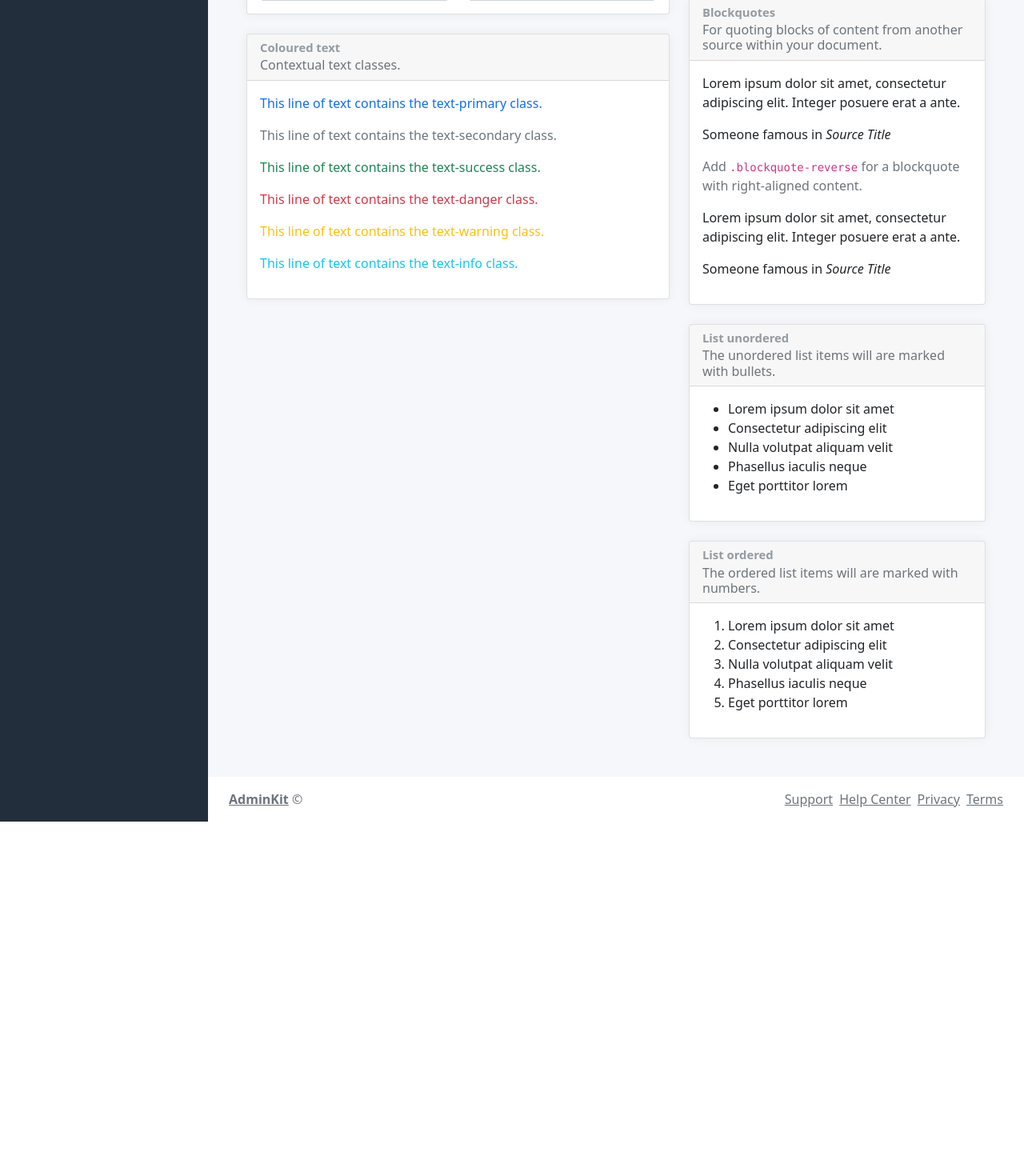
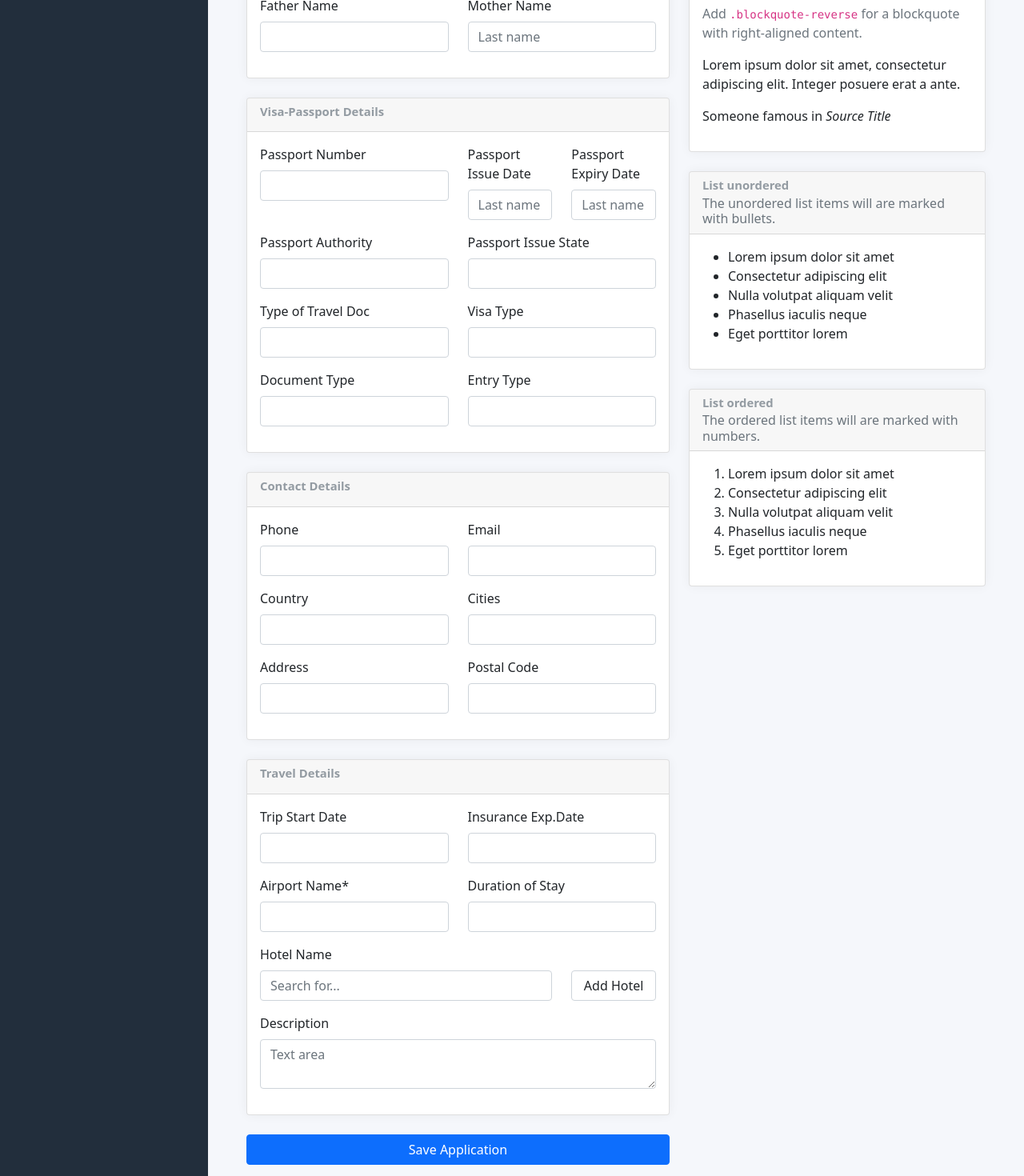
Before and after one commit to yasin-herken/VisaManagement, a React (Create React App) app in the folder frontend/: page /visa in a window 1280 px wide. Shown: the part 520-1990 px from the top of the page at 80% size. Before the commit the page ends 1547 px from the top, so only its background shows below. Built offline with nearby package versions, Linux system fonts and the light colour scheme; no server answers.

Commit message:
Form Unit Template Ready

```diff
--- a/frontend/src/pages/Home/newApplication.js
+++ b/frontend/src/pages/Home/newApplication.js
@@ -1,12 +1,8 @@
 import React,{ useState , useEffect } from 'react';
-import Avatar from '@mui/material/Avatar';
-import NotificationsNoneIcon from '@mui/icons-material/NotificationsNone';
-import { Badge } from '@mui/material';
 import axios from 'axios';
 import Sidebar from './sidebar';
 import Footer from './footer';
 import {useNavigate} from 'react-router-dom';
-import DropDownMenu from './dropDownMenu';
 import Navbar from './navbar';
 function NewApplication() {
     const [username,setUsername] = useState("")
@@ -34,152 +30,256 @@ function NewApplication() {
             else if(res.data.role==="Restricted"){
                 setRole("Restricted")
             }
-            console.log("here")
     }
     ).catch(err=>console.log(err));
     }
-    const handleLogout = async(event) =>{
-        event.preventDefault()
-        event.stopPropagation()
-        await axios({
-            method: "POST",
-            withCredentials: true,
-            url: "http://localhost:8000/logout"
-        }).then(res=>{
-            if(res.data.data==="Succesfully Logout")
-                navigate(res.data.direct)
-        })
-        .catch(err => console.log(err))
-    }
-    const handleToggle= (event) =>{
-        if(!collapse)
-            setCollapse(true)
-        else
-            setCollapse(false)
-    }
     useEffect(()=>{
         getUserPage()
-    },[username,role])
+    },[username,role,collapse])
   return (
     <div className="wrapper" >
         <Sidebar role={role} coll={collapse}/>
 
         <div className="main" >
-            <Navbar username={username} role={role}/>
+            <Navbar username={username} role={role} setColl={setCollapse}/>
             <main className="content">
-            <div class="container-fluid p-0">
+            <div className="container-fluid p-0">
 
-<div class="mb-3">
-    <h1 class="h3 d-inline align-middle">Typography</h1>
-    <a class="badge bg-dark text-white ms-2" href="upgrade-to-pro.html">
-Get more typography examples
-</a>
+<div className="mb-3">
+    <h1 className="h3 d-inline align-middle"> </h1>
+    <a className="badge bg-dark text-white ms-2" href="upgrade-to-pro.html"> </a>
 </div>
-<div class="row">
-    <div class="col-12 col-lg-7">
-        <div class="card">
-            <div class="card-body">
-                <div class="row">
-                    <div class="col-8">
-                        <label htmlFor="inputEmail4" class="form-label">If there is a linked PNR, please enter:</label>
-                        <input type="text" class="form-control" placeholder=""/>
+<div className="row">
+    <div className="col-12 col-lg-7">
+        <div className="card">
+            <div className="card-body">
+                <div className="row">
+                    <div className="mb-3 col-md-8">
+                        <label htmlFor="inputEmail4" className="form-label">If there is a linked PNR, please enter:</label>
+                        <input id="inputAddress" type="text" className="form-control" placeholder=""/>
                     </div>
-                    <div class="col-4">
-                        <label htmlFor="inputEmail4" class="form-label">Status</label>
-                        <input type="text" class="form-control" placeholder="Last name"/>
+                    <div className="mb-3 col-md-4">
+                        <label htmlFor="inputEmail4" className="form-label">Status</label>
+                        <input id="inputAddress" type="text" className="form-control" placeholder="Last name"/>
                     </div>
                 </div>
-                <div class="row">
-                    <div class="col-3">
-                        <label htmlFor="inputEmail4" class="form-label">Title</label>
-                        <input type="text" class="form-control" placeholder=""/>
+                <div className="row">
+                    <div className="mb-3 col-md-3">
+                        <label htmlFor="inputEmail4" className="form-label">Title</label>
+                        <input type="text" className="form-control" placeholder=""/>
                     </div>
-                    <div class="col-5">
-                        <label htmlFor="inputEmail4" class="form-label">Name</label>
-                        <input type="text" class="form-control" placeholder="Last name"/>
+                    <div className="mb-3 col-md-5">
+                        <label htmlFor="inputEmail4" className="form-label">Name</label>
+                        <input type="text" className="form-control" placeholder="Last name"/>
                     </div>
-                    <div class="col-4">
-                        <label htmlFor="inputEmail4" class="form-label">Surname</label>
-                        <input type="text" class="form-control" placeholder="Last name"/>
+                    <div className="mb-3 col-md-4">
+                        <label htmlFor="inputEmail4" className="form-label">Surname</label>
+                        <input type="text" className="form-control" placeholder="Last name"/>
                     </div>
                 </div>
-                <div class="row">
-                    <div class="col-3">
-                        <label htmlFor="inputEmail4" class="form-label">Married</label>
-                        <input type="text" class="form-control" placeholder=""/>
+                <div className="row">
+                    <div className="mb-3 col-md-3">
+                        <label htmlFor="inputEmail4" className="form-label">Married</label>
+                        <input type="text" className="form-control" placeholder=""/>
                     </div>
-                    <div class="col-3">
-                        <label htmlFor="inputEmail4" class="form-label">Birth Country</label>
-                        <input type="text" class="form-control" placeholder="Last name"/>
+                    <div className="mb-3 col-md-3">
+                        <label htmlFor="inputEmail4" className="form-label">Birth Country</label>
+                        <input type="text" className="form-control" placeholder="Last name"/>
                     </div>
-                    <div class="col-3">
-                        <label htmlFor="inputEmail4" class="form-label">Birth Date</label>
-                        <input type="text" class="form-control" placeholder="Last name"/>
+                    <div className="mb-3 col-md-3">
+                        <label htmlFor="inputEmail4" className="form-label">Birth Date</label>
+                        <input type="text" className="form-control" placeholder="Last name"/>
                     </div>
-                    <div class="col-3">
-                        <label htmlFor="inputEmail4" class="form-label">Birth City</label>
-                        <input type="text" class="form-control" placeholder="Last name"/>
+                    <div className="mb-3 col-md-3">
+                        <label htmlFor="inputEmail4" className="form-label">Birth City</label>
+                        <input type="text" className="form-control" placeholder="Last name"/>
                     </div>
                 </div>
-                <div class="row">
-                    <div class="col-6">
-                        <label htmlFor="inputEmail4" class="form-label">Nationality</label>
-                        <input type="text" class="form-control" placeholder=""/>
+                <div className="row">
+                    <div className="mb-3 col-md-6">
+                        <label htmlFor="inputEmail4" className="form-label">Nationality</label>
+                        <input type="text" className="form-control" placeholder=""/>
                     </div>
-                    <div class="col-6">
-                        <label htmlFor="inputEmail4" class="form-label">Occupation *</label>
-                        <input type="text" class="form-control" placeholder="Last name"/>
+                    <div className="mb-3 col-md-6">
+                        <label htmlFor="inputEmail4" className="form-label">Occupation *</label>
+                        <input type="text" className="form-control" placeholder="Last name"/>
                     </div>
                 </div>
-                <div class="row">
-                    <div class="col-6">
-                        <label htmlFor="inputEmail4" class="form-label">Father Name</label>
-                        <input type="text" class="form-control" placeholder=""/>
+                <div className="row">
+                    <div className="mb-3 col-md-6">
+                        <label htmlFor="inputEmail4" className="form-label">Father Name</label>
+                        <input type="text" className="form-control" placeholder=""/>
                     </div>
-                    <div class="col-6">
-                        <label htmlFor="inputEmail4" class="form-label">Mother Name</label>
-                        <input type="text" class="form-control" placeholder="Last name"/>
+                    <div className="mb-3 col-md-6">
+                        <label htmlFor="inputEmail4" className="form-label">Mother Name</label>
+                        <input type="text" className="form-control" placeholder="Last name"/>
                     </div>
                 </div>
             </div>
         </div>
 
-        <div class="card">
-            <div class="card-header">
-                <h5 class="card-title">Coloured text</h5>
-                <h6 class="card-subtitle text-muted">Contextual text classes.</h6>
+        <div className="card">
+            <div className="card-header">
+                <h5 className="card-title">Visa-Passport Details</h5>
             </div>
-            <div class="card-body">
-                <p class="text-primary">This line of text contains the text-primary class.</p>
-                <p class="text-secondary">This line of text contains the text-secondary class.</p>
-                <p class="text-success">This line of text contains the text-success class.</p>
-                <p class="text-danger">This line of text contains the text-danger class.</p>
-                <p class="text-warning">This line of text contains the text-warning class.</p>
-                <p class="text-info">This line of text contains the text-info class.</p>
+            <div className='row'>
+                <div className="col-md-12">
+                        <div className="card-body">
+                            <div className='row'>
+                                <div className="mb-3 col-md-6">
+                                    <label htmlFor="inputEmail4" className="form-label">Passport Number</label>
+                                    <input type="text" className="form-control" placeholder=""/>
+                                </div>
+                                <div className="mb-3 col-md-3">
+                                    <label htmlFor="inputEmail4" className="form-label">Passport Issue Date</label>
+                                    <input type="text" className="form-control" placeholder="Last name"/>
+                                </div>
+                                <div className="mb-3 col-md-3">
+                                    <label htmlFor="inputEmail4" className="form-label">Passport Expiry Date</label>
+                                    <input type="text" className="form-control" placeholder="Last name"/>
+                                </div>
+                            </div>
+                            <div className='row'>
+                                <div className="mb-3 col-md-6">
+                                    <label htmlFor="inputEmail4" className="form-label">Passport Authority</label>
+                                    <input type="text" className="form-control" placeholder=""/>
+                                </div>
+                                <div className="mb-3 col-md-6">
+                                    <label htmlFor="inputEmail4" className="form-label">Passport Issue State</label>
+                                    <input type="text" className="form-control" placeholder=""/>
+                                </div>
+                            </div>
+                            <div className='row'>
+                                <div className="mb-3 col-md-6">
+                                    <label htmlFor="inputEmail4" className="form-label">Type of Travel Doc</label>
+                                    <input type="text" className="form-control" placeholder=""/>
+                                </div>
+                                <div className="mb-3 col-md-6">
+                                    <label htmlFor="inputEmail4" className="form-label">Visa Type</label>
+                                    <input type="text" className="form-control" placeholder=""/>
+                                </div>
+                            </div>
+                            <div className='row'>
+                                <div className="mb-3 col-md-6">
+                                    <label htmlFor="inputEmail4" className="form-label">Document Type</label>
+                                    <input type="text" className="form-control" placeholder=""/>
+                                </div>
+                                <div className="mb-3 col-md-6">
+                                    <label htmlFor="inputEmail4" className="form-label">Entry Type</label>
+                                    <input type="text" className="form-control" placeholder=""/>
+                                </div>
+                            </div>
+                        </div>
+                </div>
+            </div>
+        </div>
+        <div className="card">
+            <div className="card-header">
+                <h5 className="card-title">Contact Details</h5>
+            </div>
+            <div className="card-body">
+                <div className='row'>
+                    <div className="mb-3 col-md-6">
+                        <label htmlFor="inputEmail4" className="form-label">Phone</label>
+                        <input type="text" className="form-control" placeholder=""/>
+                    </div>
+                    <div className="mb-3 col-md-6">
+                        <label htmlFor="inputEmail4" className="form-label">Email</label>
+                        <input type="text" className="form-control" placeholder=""/>
+                    </div>
+                </div>
+                <div className='row'>
+                    <div className="mb-3 col-md-6">
+                        <label htmlFor="inputEmail4" className="form-label">Country</label>
+                        <input type="text" className="form-control" placeholder=""/>
+                    </div>
+                    <div className="mb-3 col-md-6">
+                        <label htmlFor="inputEmail4" className="form-label">Cities</label>
+                        <input type="text" className="form-control" placeholder=""/>
+                    </div>
+                </div>
+                <div className='row'>
+                    <div className="mb-3 col-md-6">
+                        <label htmlFor="inputEmail4" className="form-label">Address</label>
+                        <input type="text" className="form-control" placeholder=""/>
+                    </div>
+                    <div className="mb-3 col-md-6">
+                        <label htmlFor="inputEmail4" className="form-label">Postal Code</label>
+                        <input type="text" className="form-control" placeholder=""/>
+                    </div>
+                </div>
+            </div>
+        </div>
+        <div className='card'>
+            <div className='card-header'>
+                <h5 className="card-title">Travel Details</h5>
+            </div>
+            <div className='card-body'>
+                <div className='row'>
+                    <div className="mb-3 col-md-6">
+                        <label htmlFor="inputEmail4" className="form-label">Trip Start Date</label>
+                        <input type="text" className="form-control" placeholder=""/>
+                    </div>
+                    <div className="mb-3 col-md-6">
+                        <label htmlFor="inputEmail4" className="form-label">Insurance Exp.Date</label>
+                        <input type="text" className="form-control" placeholder=""/>
+                    </div>
+                </div>
+                <div className='row'>
+                    <div className="mb-3 col-md-6">
+                        <label htmlFor="inputEmail4" className="form-label">Airport Name*</label>
+                        <input type="text" className="form-control" placeholder=""/>
+                    </div>
+                    <div className="mb-3 col-md-6">
+                        <label htmlFor="inputEmail4" className="form-label">Duration of Stay</label>
+                        <input type="text" className="form-control" placeholder=""/>
+                    </div>
+                </div>
+                <div className='row'>
+                        <div className="mb-3 col-md-9">
+                            <label htmlFor="inputEmail4" className="form-label">Hotel Name</label>
+                            <input type="text" class="form-control" placeholder="Search for..." />
+                        </div>
+                        <div className='mb3 mt-2 col-md-3'>
+                            <label className='form-label' />
+                            <button type="button" className='form-control' >Add Hotel</button>
+                        </div>
+                </div>
+
+                <div className='row'>
+                    <div className="mb-3 col-md-12">
+                    <label htmlFor="inputEmail4" className="form-label">Description</label>
+                       <textarea className='form-control' rows="" placeholder='Text area'></textarea>
+                    </div>
+                </div>
+            </div>
+        </div>
+        <div className='row'>
+            <div className="mb-3 mw-100 col-md-12">
+                <button type="submit" class="btn btn-primary w-100">Save Application</button>
             </div>
         </div>
     </div>
-    <div class="col-12 col-lg-5">
-        <div class="card">
-            <div class="card-header">
-                <h5 class="card-title">Inline text</h5>
-                <h6 class="card-subtitle text-muted">Styling for common inline HTML5 elements.</h6>
-            </div>
-            <div class="card-body">
-                <p>You can use the mark-tag to <mark>highlight</mark> text.</p>
-                <p><del>This line of text can be treated as deleted text.</del></p>
-                <p><ins>This line of text can be treated as an addition to the document.</ins></p>
-                <p><strong>Bold text using the strong-tag</strong></p>
-                <p><em>Italicized text using the em-tag</em></p>
+    <div className="col-12 col-lg-5">
+        <div className="card">
+            <div className="card-body">
+               <div  className="row">
+                    <h5 className="card-title">Visa Prices</h5>
+                        <div style={{border: "0.5px solid #233232"}} className='mb-3 col-sm'>Visa Name</div>
+                        <div style={{border: "0.5px dashed #233232"}} className='mb-3 col-sm'>Trip Name</div>
+                        <div style={{border: "0.5px dashed #233232"}} className='mb-3 col-sm'>Single Price</div>
+                        <div style={{border: "0.5px dashed #233232"}} className='mb-3 col-sm'>Multi Price</div>
+                        <div style={{border: "0.5px dashed #233232"}} className='mb-3 col-sm'>Service Price Fee</div>
+               </div>
+
             </div>
         </div>
-
-        <div class="card">
-            <div class="card-header">
-                <h5 class="card-title">Blockquotes</h5>
-                <h6 class="card-subtitle text-muted">For quoting blocks of content from another source within your document.</h6>
+        <div className="card">
+            <div className="card-header">
+                <h5 className="card-title">Blockquotes</h5>
+                <h6 className="card-subtitle text-muted">For quoting blocks of content from another source within your document.</h6>
             </div>
-            <div class="card-body">
+            <div className="card-body">
                 <blockquote>
                     <p>
                         Lorem ipsum dolor sit amet, consectetur adipiscing elit. Integer posuere erat a ante.
@@ -188,10 +288,10 @@ Get more typography examples
                         Someone famous in <cite title="Source Title">Source Title</cite>
                     </footer>
                 </blockquote>
-                <p class="text-muted m-b-15 m-t-20 font-13">
+                <p className="text-muted m-b-15 m-t-20 font-13">
                     Add <code>.blockquote-reverse</code> for a blockquote with right-aligned content.
                 </p>
-                <blockquote class="blockquote-reverse m-b-0">
+                <blockquote className="blockquote-reverse m-b-0">
                     <p>
                         Lorem ipsum dolor sit amet, consectetur adipiscing elit. Integer posuere erat a ante.
                     </p>
@@ -202,12 +302,12 @@ Get more typography examples
             </div>
         </div>
 
-        <div class="card">
-            <div class="card-header">
-                <h5 class="card-title">List unordered</h5>
-                <h6 class="card-subtitle text-muted">The unordered list items will are marked with bullets.</h6>
+        <div className="card">
+            <div className="card-header">
+                <h5 className="card-title">List unordered</h5>
+                <h6 className="card-subtitle text-muted">The unordered list items will are marked with bullets.</h6>
             </div>
-            <div class="card-body">
+            <div className="card-body">
                 <ul>
                     <li>
                         Lorem ipsum dolor sit amet
@@ -228,12 +328,12 @@ Get more typography examples
             </div>
         </div>
 
-        <div class="card">
-            <div class="card-header">
-                <h5 class="card-title">List ordered</h5>
-                <h6 class="card-subtitle text-muted">The ordered list items will are marked with numbers.</h6>
+        <div className="card">
+            <div className="card-header">
+                <h5 className="card-title">List ordered</h5>
+                <h6 className="card-subtitle text-muted">The ordered list items will are marked with numbers.</h6>
             </div>
-            <div class="card-body">
+            <div className="card-body">
                 <ol>
                     <li>
                         Lorem ipsum dolor sit amet
```
Also changed, not shown: frontend/src/pages/Home/dropDownMenu.js (+27 -4 lines), frontend/src/pages/Home/index.js (+3 -29 lines), frontend/src/pages/Home/navbar.js (+8 -24 lines), frontend/src/pages/Home/sidebar.js (+5 -6 lines).
